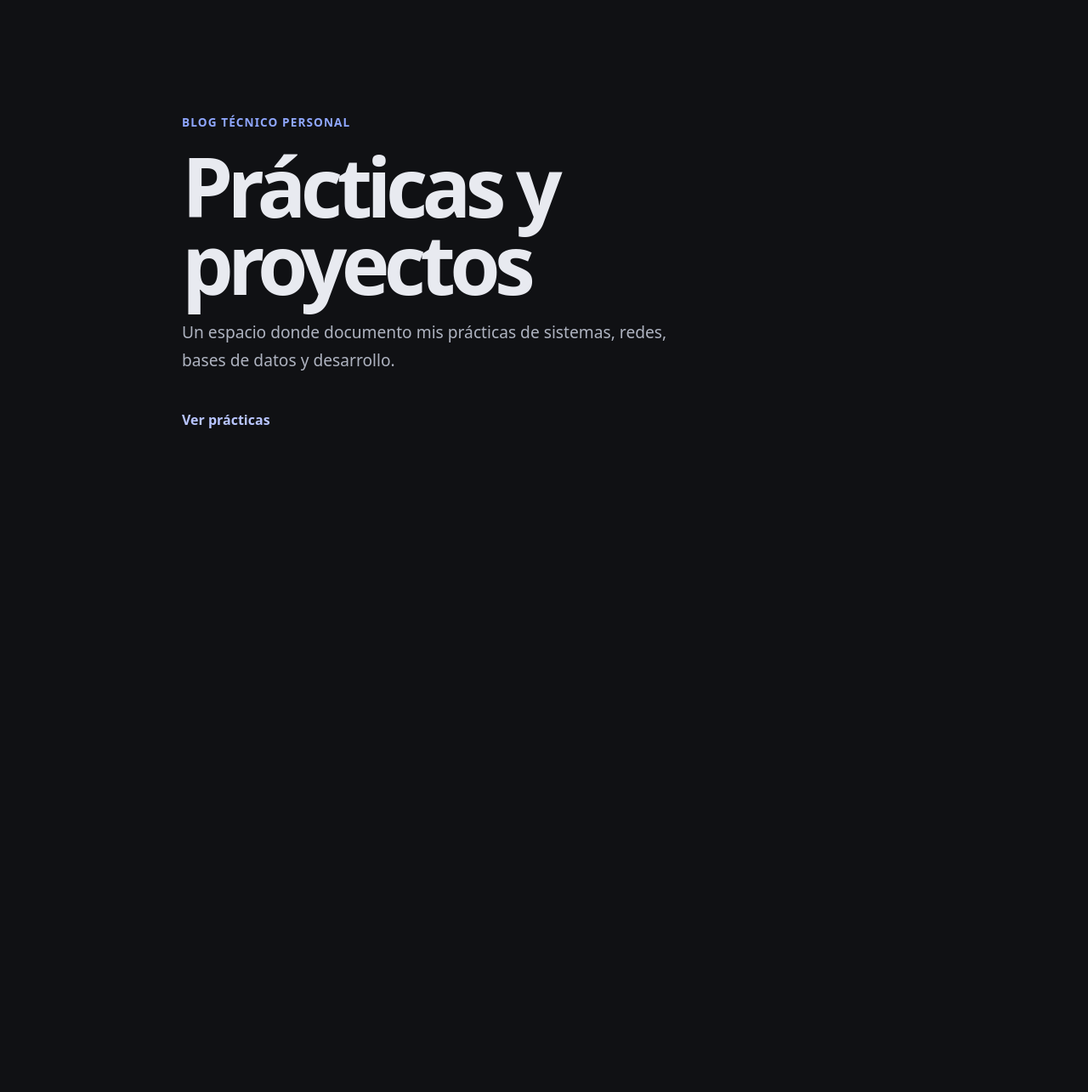
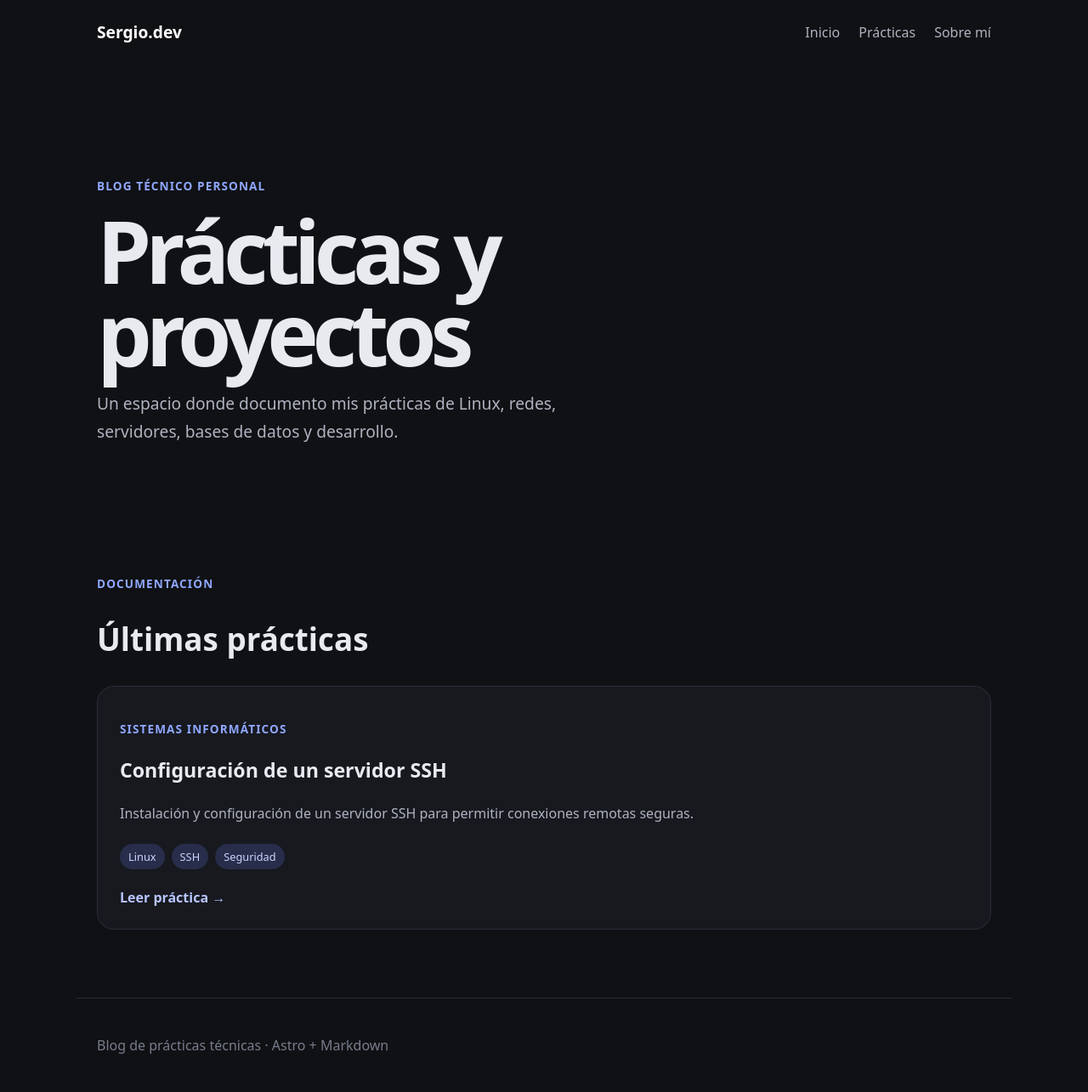
Before and after one commit to Sergio852/Sergio852.github.io, an Astro site: page / in a window 1280 px wide. Shown: the whole page at 85% size. Before the commit the page ends 800 px from the top, so only its background shows below. Built offline with nearby package versions, Linux system fonts and the light colour scheme; Astro itself is replaced by a stand-in of ours.

Commit message:
Crear sistema de prácticas en Markdown

```diff
--- /dev/null
+++ b/src/content.config.ts
@@ -0,0 +1,20 @@
+import { defineCollection, z } from "astro:content";
+import { glob } from "astro/loaders";
+
+const practicas = defineCollection({
+  loader: glob({
+    pattern: "**/*.md",
+    base: "./src/content/practicas"
+  }),
+  schema: z.object({
+    title: z.string(),
+    subject: z.string(),
+    description: z.string(),
+    date: z.coerce.date(),
+    tags: z.array(z.string()).default([])
+  })
+});
+
+export const collections = {
+  practicas
+};
--- /dev/null
+++ b/src/content/practicas/configuracion-ssh.md
@@ -0,0 +1,41 @@
+---
+title: "Configuración de un servidor SSH"
+subject: "Sistemas Informáticos"
+description: "Instalación y configuración de un servidor SSH para permitir conexiones remotas seguras."
+date: 2026-09-16
+tags:
+  - Linux
+  - SSH
+  - Seguridad
+---
+
+## De qué trata
+
+En esta práctica se instala y configura un servidor SSH en Debian
+para permitir el acceso remoto desde otro equipo de la red.
+
+## Objetivos
+
+- Instalar OpenSSH Server.
+- Crear usuarios para el acceso remoto.
+- Comprobar el estado del servicio.
+- Realizar una conexión mediante SSH.
+- Aplicar medidas básicas de seguridad.
+
+## Procedimiento resumido
+
+Se instala el paquete OpenSSH Server y se comprueba que el servicio
+está activo. Después se crea un usuario y se prueba el acceso desde
+un segundo equipo utilizando su dirección IP.
+
+## Conclusión
+
+Esta práctica permite comprender el funcionamiento de SSH y su
+importancia en la administración remota de servidores Linux.
+
+## Tecnologías utilizadas
+
+- Debian
+- OpenSSH
+- Bash
+- VirtualBox
--- /dev/null
+++ b/src/layouts/Layout.astro
@@ -0,0 +1,98 @@
+---
+interface Props {
+  title: string;
+  description?: string;
+}
+
+const { title, description } = Astro.props;
+---
+
+<html lang="es">
+  <head>
+    <meta charset="UTF-8" />
+    <meta name="viewport" content="width=device-width" />
+    <title>{title} | Blog de prácticas</title>
+    <meta
+      name="description"
+      content={description ?? "Blog personal de prácticas técnicas."}
+    />
+  </head>
+
+  <body>
+    <header class="site-header">
+      <a class="logo" href="/">Sergio.dev</a>
+
+      <nav>
+        <a href="/">Inicio</a>
+        <a href="/#practicas">Prácticas</a>
+        <a href="/sobre-mi">Sobre mí</a>
+      </nav>
+    </header>
+
+    <main>
+      <slot />
+    </main>
+
+    <footer>
+      <p>Blog de prácticas técnicas · Astro + Markdown</p>
+    </footer>
+  </body>
+</html>
+
+<style>
+  :global(*) {
+    box-sizing: border-box;
+  }
+
+  :global(body) {
+    margin: 0;
+    color: #e8eaf0;
+    background: #101114;
+    font-family: system-ui, sans-serif;
+  }
+
+  .site-header {
+    max-width: 1100px;
+    display: flex;
+    align-items: center;
+    justify-content: space-between;
+    margin: auto;
+    padding: 24px;
+  }
+
+  .logo {
+    color: #ffffff;
+    font-size: 1.2rem;
+    font-weight: 800;
+    text-decoration: none;
+  }
+
+  nav {
+    display: flex;
+    gap: 22px;
+  }
+
+  nav a {
+    color: #aeb3c0;
+    text-decoration: none;
+  }
+
+  nav a:hover {
+    color: #ffffff;
+  }
+
+  main {
+    max-width: 1100px;
+    min-height: 80vh;
+    margin: auto;
+    padding: 40px 24px 80px;
+  }
+
+  footer {
+    max-width: 1100px;
+    margin: auto;
+    padding: 28px 24px;
+    color: #777d8c;
+    border-top: 1px solid #2b2e38;
+  }
+</style>
--- a/src/pages/index.astro
+++ b/src/pages/index.astro
@@ -1,50 +1,69 @@
 ---
-const titulo = "Prácticas y proyectos";
-const descripcion =
-  "Un espacio donde documento mis prácticas de sistemas, redes, bases de datos y desarrollo.";
+import { getCollection } from "astro:content";
+import Layout from "../layouts/Layout.astro";
+
+const practicas = await getCollection("practicas");
+
+practicas.sort(
+  (a, b) => b.data.date.valueOf() - a.data.date.valueOf()
+);
 ---
 
-<html lang="es">
-  <head>
-    <meta charset="UTF-8" />
-    <meta name="viewport" content="width=device-width" />
-    <title>{titulo}</title>
-    <meta name="description" content={descripcion} />
-  </head>
+<Layout
+  title="Prácticas y proyectos"
+  description="Blog personal de prácticas de sistemas, redes, bases de datos y desarrollo."
+>
+  <section class="hero">
+    <p class="eyebrow">Blog técnico personal</p>
 
-  <body>
-    <main>
-      <p class="etiqueta">Blog técnico personal</p>
+    <h1>Prácticas y proyectos</h1>
 
-      <h1>{titulo}</h1>
+    <p class="intro">
+      Un espacio donde documento mis prácticas de Linux, redes,
+      servidores, bases de datos y desarrollo.
+    </p>
+  </section>
 
-      <p class="descripcion">{descripcion}</p>
+  <section id="practicas">
+    <div class="section-heading">
+      <p class="eyebrow">Documentación</p>
+      <h2>Últimas prácticas</h2>
+    </div>
 
-      <a href="#practicas">Ver prácticas</a>
-    </main>
-  </body>
-</html>
+    <div class="grid">
+      {practicas.map((practica) => (
+        <article class="card">
+          <p class="subject">{practica.data.subject}</p>
+
+          <h3>{practica.data.title}</h3>
+
+          <p class="description">
+            {practica.data.description}
+          </p>
+
+          <div class="tags">
+            {practica.data.tags.map((tag) => <span>{tag}</span>)}
+          </div>
+
+          <a
+            class="read-more"
+            href={`/practicas/${practica.id.replace(/\.md$/, "")}`}
+          >
+            Leer práctica →
+          </a>
+        </article>
+      ))}
+    </div>
+  </section>
+</Layout>
 
 <style>
-  :global(*) {
-    box-sizing: border-box;
+  .hero {
+    padding: 80px 0 120px;
   }
 
-  :global(body) {
-    margin: 0;
-    color: #e8eaf0;
-    background: #101114;
-    font-family: system-ui, sans-serif;
-  }
-
-  main {
-    max-width: 900px;
-    min-height: 100vh;
-    margin: auto;
-    padding: 120px 24px;
-  }
-
-  .etiqueta {
+  .eyebrow,
+  .subject {
     color: #8fa7ff;
     font-size: 0.85rem;
     font-weight: 700;
@@ -53,23 +72,66 @@ const descripcion =
   }
 
   h1 {
-    max-width: 700px;
-    margin: 20px 0;
-    font-size: clamp(3rem, 8vw, 6rem);
+    max-width: 800px;
+    margin: 18px 0;
+    font-size: clamp(3rem, 8vw, 6.5rem);
     line-height: 0.95;
     letter-spacing: -0.07em;
   }
 
-  .descripcion {
-    max-width: 600px;
+  h2 {
+    font-size: 2.3rem;
+  }
+
+  .intro {
+    max-width: 620px;
     color: #aeb3c0;
     font-size: 1.2rem;
     line-height: 1.7;
   }
 
-  a {
-    display: inline-block;
-    margin-top: 24px;
+  .section-heading {
+    margin-bottom: 28px;
+  }
+
+  .grid {
+    display: grid;
+    grid-template-columns: repeat(auto-fit, minmax(270px, 1fr));
+    gap: 20px;
+  }
+
+  .card {
+    padding: 26px;
+    border: 1px solid #2b2e38;
+    border-radius: 20px;
+    background: #17191f;
+  }
+
+  .card h3 {
+    font-size: 1.45rem;
+  }
+
+  .description {
+    color: #aeb3c0;
+    line-height: 1.6;
+  }
+
+  .tags {
+    display: flex;
+    flex-wrap: wrap;
+    gap: 8px;
+    margin: 22px 0;
+  }
+
+  .tags span {
+    padding: 6px 10px;
+    border-radius: 999px;
+    color: #cbd4ff;
+    background: #272d4a;
+    font-size: 0.8rem;
+  }
+
+  .read-more {
     color: #b8c5ff;
     font-weight: 700;
     text-decoration: none;
--- /dev/null
+++ b/src/pages/practicas/[slug].astro
@@ -0,0 +1,134 @@
+---
+import { getCollection, render } from "astro:content";
+import Layout from "../../layouts/Layout.astro";
+
+export async function getStaticPaths() {
+  const practicas = await getCollection("practicas");
+
+  return practicas.map((practica) => ({
+    params: {
+      slug: practica.id.replace(/\.md$/, "")
+    },
+    props: {
+      practica
+    }
+  }));
+}
+
+const { practica } = Astro.props;
+const { Content } = await render(practica);
+---
+
+<Layout
+  title={practica.data.title}
+  description={practica.data.description}
+>
+  <article class="article">
+    <a class="back" href="/">← Volver al inicio</a>
+
+    <p class="subject">{practica.data.subject}</p>
+
+    <h1>{practica.data.title}</h1>
+
+    <p class="description">{practica.data.description}</p>
+
+    <p class="date">
+      Publicado el {practica.data.date.toLocaleDateString("es-ES")}
+    </p>
+
+    <div class="tags">
+      {practica.data.tags.map((tag) => <span>{tag}</span>)}
+    </div>
+
+    <hr />
+
+    <div class="content">
+      <Content />
+    </div>
+  </article>
+</Layout>
+
+<style>
+  .article {
+    max-width: 780px;
+    margin: auto;
+  }
+
+  .back {
+    color: #b8c5ff;
+    text-decoration: none;
+  }
+
+  .subject {
+    margin-top: 70px;
+    color: #8fa7ff;
+    font-size: 0.85rem;
+    font-weight: 700;
+    letter-spacing: 0.08em;
+    text-transform: uppercase;
+  }
+
+  h1 {
+    margin: 18px 0;
+    font-size: clamp(2.6rem, 7vw, 5.5rem);
+    line-height: 1;
+    letter-spacing: -0.07em;
+  }
+
+  .description {
+    color: #c1c5d0;
+    font-size: 1.3rem;
+    line-height: 1.6;
+  }
+
+  .date {
+    color: #777d8c;
+  }
+
+  .tags {
+    display: flex;
+    flex-wrap: wrap;
+    gap: 8px;
+    margin: 24px 0;
+  }
+
+  .tags span {
+    padding: 6px 10px;
+    border-radius: 999px;
+    color: #cbd4ff;
+    background: #272d4a;
+    font-size: 0.8rem;
+  }
+
+  hr {
+    margin: 45px 0;
+    border: 0;
+    border-top: 1px solid #2b2e38;
+  }
+
+  .content {
+    color: #c1c5d0;
+    font-size: 1.08rem;
+    line-height: 1.8;
+  }
+
+  .content :global(h2) {
+    margin-top: 45px;
+    color: #ffffff;
+  }
+
+  .content :global(h3) {
+    color: #ffffff;
+  }
+
+  .content :global(li) {
+    margin: 8px 0;
+  }
+
+  .content :global(code) {
+    padding: 3px 6px;
+    border-radius: 5px;
+    color: #d5dcff;
+    background: #272d4a;
+  }
+</style>
```
